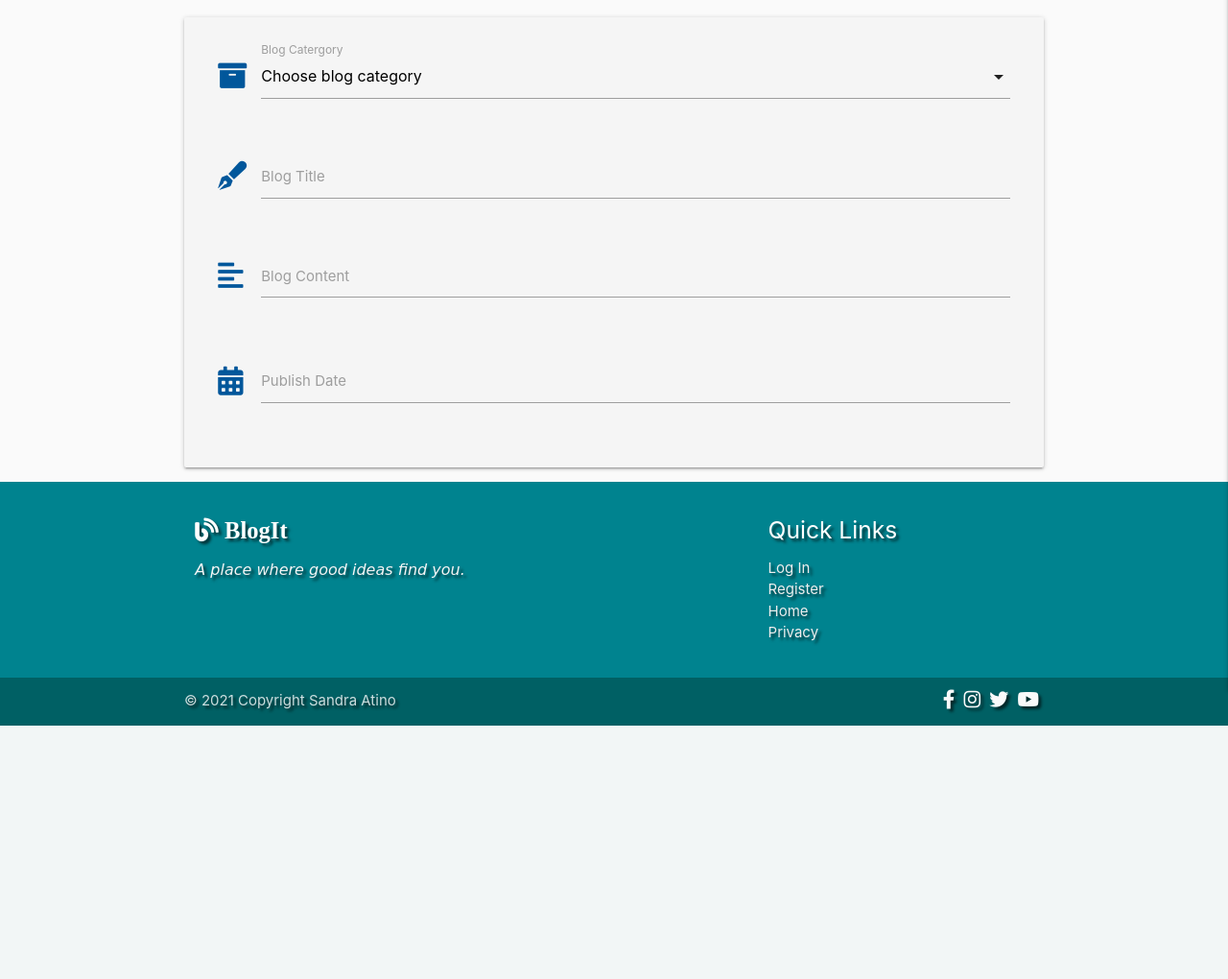
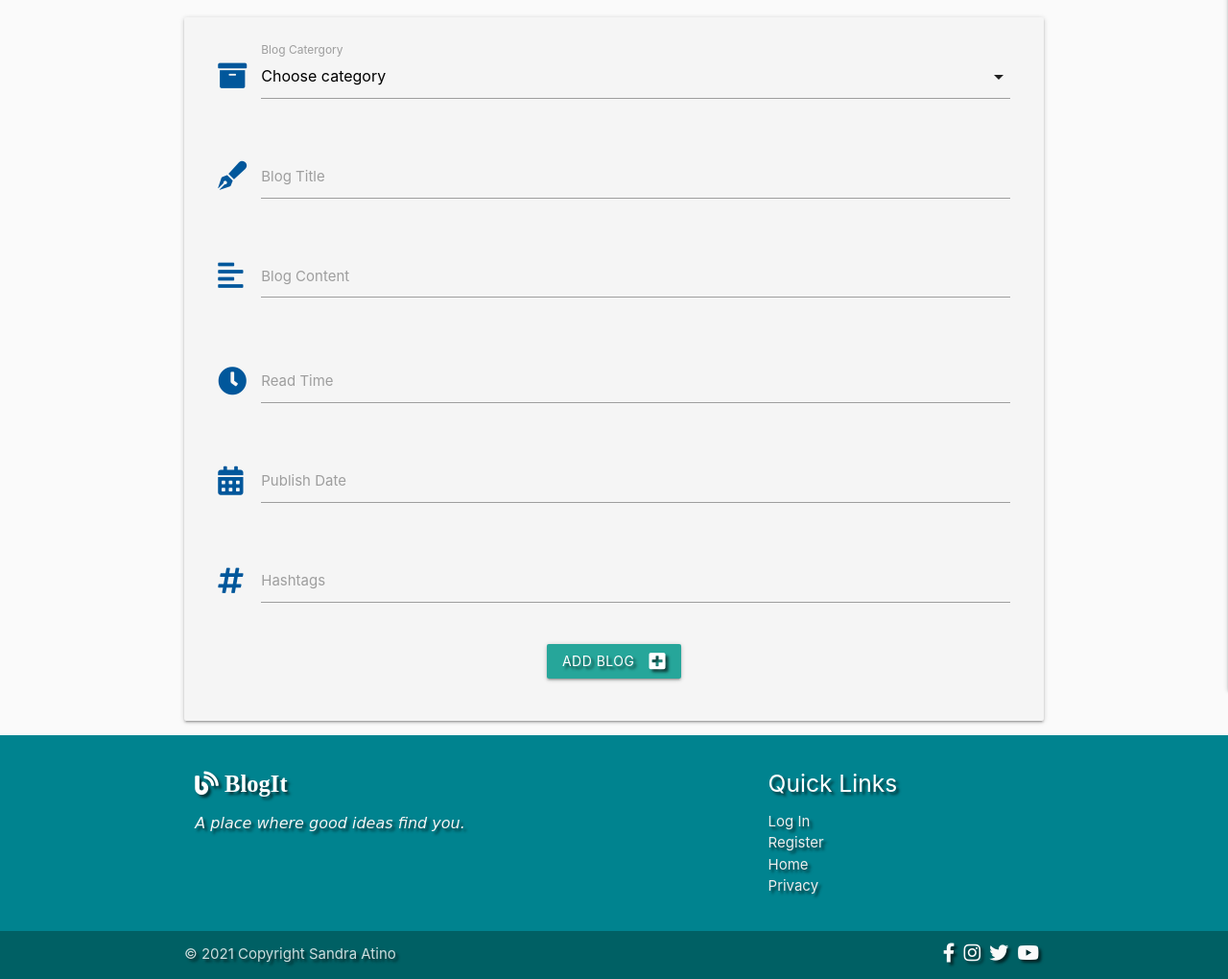
Before and after one commit to Atinos31/Blog-it, a Flask app: page /add_blog in a window 1280 px wide. Shown: the part 141-1161 px from the top of the page at 96% size. Before the commit the page ends 897 px from the top, so only its background shows below. Run offline with Flask 2, Linux system fonts and the light colour scheme; data that the repository does not hold is empty; some libraries are stand-ins or nearby versions.

Commit message:
allow user to submit blog to the database

```diff
--- a/app.py
+++ b/app.py
@@ -15,7 +15,6 @@ app.config["MONGO_URI"] = os.environ.get("MONGO_URI")
 app.secret_key = os.environ.get("SECRET_KEY")
 
 mongo = PyMongo(app)
-
 
 
 @app.route("/home")
@@ -136,10 +135,25 @@ def profile(username):
 
 
 # add blogs
-@app.route("/add_blog")
+@app.route("/add_blog", methods=["GET", "POST"])
 def add_blog():
+    if request.method == "POST":
+        blog = {
+            "category_name": request.form.get("category_name"),
+            "title": request.form.get("title"),
+            "content": request.form.get("content"),
+            "img_url": request.form.get("img_url"),
+            "published_date": request.form.get("published_date"),
+            "tags": request.form.get("tags"),
+            "read_time": request.form.get("read_time"),
+            "author_id": session["user"]
+        }
+        mongo.db.blogs.insert_one(blog)
+        flash('Blog Successfully Added')
+        return redirect(url_for("get_blogs"))
     categories = mongo.db.categories.find().sort("category_name", 1)
     return render_template('add_blog.html', categories=categories)
+
 
 # error pages
 @app.errorhandler(500)
--- a/templates/add_blog.html
+++ b/templates/add_blog.html
@@ -2,12 +2,13 @@
 {% block content %}
 <h3 class="light-blue-text text-darken-4 center-align header">Add a new blog</h3>
 <div class="row card-panel grey lighten-4">
-    <form class="col s12" method="POST" action="#">
+    <form class="col s12" method="POST" action="{{url_for('add_blog')}}">
+        <!-- blog category selection-->
         <div class="row">
             <div class="input-field col s12">
              <i class="fas fa-archive prefix light-blue-text text-darken-4"></i>
                 <select id="category_name" name="category_name" class="validate" required>
-                    <option value="" disabled selected>Choose blog category</option>
+                    <option value="" disabled selected>Choose category</option>
                     {% for category in categories %}
                         <option value="{{ category.category_name}}">{{ category.category_name}}</option>
                     {% endfor %}
@@ -15,13 +16,15 @@
                 <label for="category_name">Blog Catergory</label>
             </div>
         </div>
+        <!-- blog title-->
         <div class="row">
             <div class="input-field col s12">
                 <i class="fas fa-pen-fancy prefix light-blue-text text-darken-4"></i>
-                <input id="title" type="text" name="title" minlength="5" maxlength="50" class="validate required">
+                <input id="title" type="text" name="title" minlength="5" maxlength="100" class="validate required">
                 <label for="title">Blog Title</label>
             </div>
         </div>
+        <!-- blog content -->
         <div class="row">
             <div class="input-field col s12">
                 <i class="fas fa-align-left prefix light-blue-text text-darken-4"></i>
@@ -30,6 +33,20 @@
                 <label for="content">Blog Content</label>
             </div>
         </div>
+       <!-- add image upload <div>
+         <form action="/" method="post" enctype="multipart/form-data">
+           <input type="file" name="photos">
+        </div> -->
+        <!-- date created picker -->
+        <div class="row">
+            <div class="input-field col s12">
+                <i class="fas fa-clock prefix light-blue-text text-darken-4"></i>
+                <input id="read_time" type="text" name="read_time" minlength="5" maxlength="50"
+                    class="timepicker validate required">
+                <label for="read_time">Read Time</label>
+            </div>
+        </div>
+        <!-- date created picker -->
         <div class="row">
             <div class="input-field col s12">
                 <i class="fas fa-calendar-alt prefix light-blue-text text-darken-4"></i>
@@ -38,6 +55,23 @@
                 <label for="published_date"> Publish Date</label>
             </div>
         </div>
+        <!-- date created picker -->
+        <div class="row">
+            <div class="input-field col s12">
+                <i class="fas fa-hashtag prefix light-blue-text text-darken-4"></i>
+                <input id="tags" type="text" name="tags" minlength="5" maxlength="50"
+                    class=" validate required">
+                <label for="tags"> Hashtags</label>
+            </div>
+        </div>
+        <!-- submit button-->
+        <div class="row">
+            <div class="col s12 center-align">
+                <button class="btn waves-effect waves-light text-shadow" type="submit" name="">Add Blog
+                    <i class="fas fa-plus-square right"></i>
+                </button>
+            </div>
+        </div>
     </form>
 </div>
 
```
Also changed, not shown: templates/blogs.html (+5 -4 lines).
